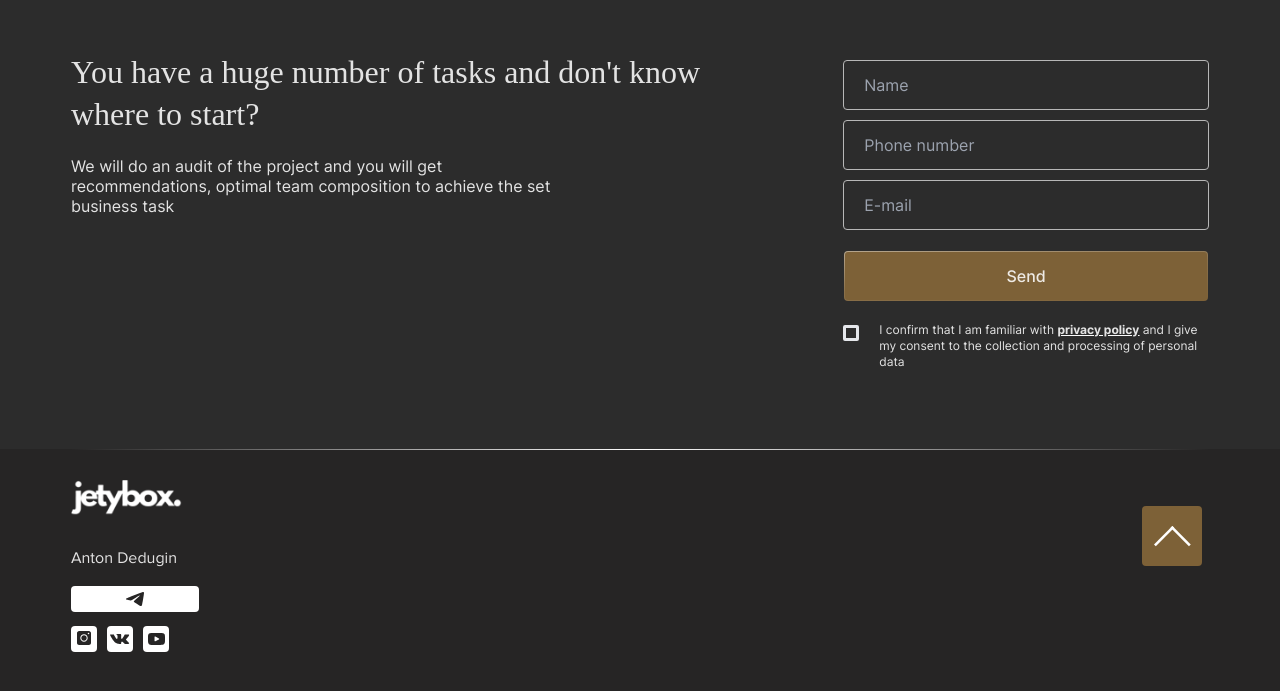
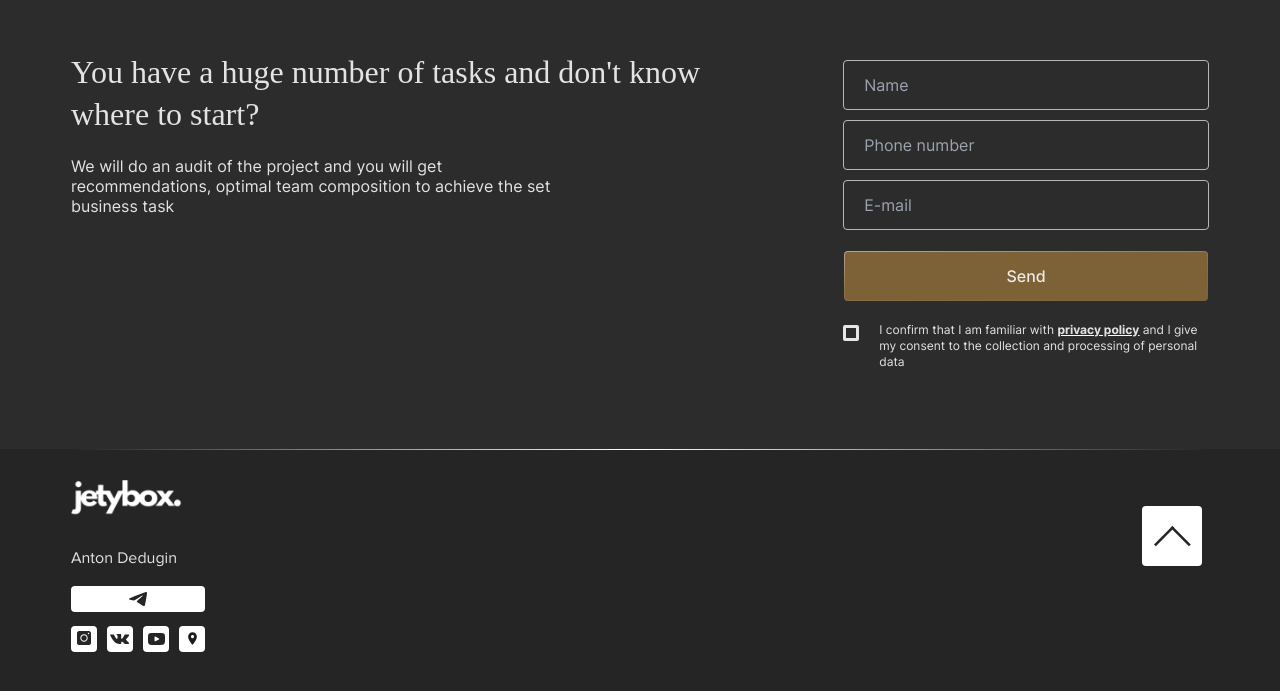
Before and after one commit to artem-liamichev/jetybox-recovery, a React (Vite) app: page / in a window 1280 px wide. Shown: the part 4252-4943 px from the top of the page. Built offline with nearby package versions, Linux system fonts and the light colour scheme; a web font is replaced by a local one.

Commit message:
Update footer social icon styling

```diff
--- a/src/components/Footer.jsx
+++ b/src/components/Footer.jsx
@@ -30,7 +30,7 @@ function Footer() {
         <button
           onClick={handleScrollToTop}
           type="button"
-          className="bg-white  social-button mt-4 h-[26px] flex items-center w-[128px] justify-center rounded rounded-s"
+          className="bg-white social-button mt-4 h-[26px] flex w-[134px] items-center justify-center rounded rounded-s"
         >
           <img src={telegram} alt="Описание изображения" className="" />
         </button>
@@ -49,7 +49,20 @@ function Footer() {
             rel="noopener noreferrer"
             className="bg-white social-button h-[26px] flex w-[26px] items-center justify-center rounded rounded-s"
           >
-            <img src={youtube} alt="Описание изображения" />
+            <img src={youtube} alt="YouTube" />
+          </a>
+          <a
+            href="https://www.google.com/maps/place/jetybox/@59.9389348,30.3738134,17z/data=!3m1!4b1!4m6!3m5!1s0x4696318a6deea029:0xbc2532218e2d99e3!8m2!3d59.9389348!4d30.3763883!16s%2Fg%2F11x0q8w0j8!5m1!1e1"
+            target="_blank"
+            rel="noopener noreferrer"
+            className="bg-white social-button h-[26px] flex w-[26px] items-center justify-center rounded rounded-s"
+          >
+            <svg width="15" height="15" viewBox="0 0 24 24" fill="none" xmlns="http://www.w3.org/2000/svg">
+              <path
+                d="M12 2C8.13 2 5 5.13 5 9c0 5.25 7 13 7 13s7-7.75 7-13c0-3.87-3.13-7-7-7zm0 9.5c-1.38 0-2.5-1.12-2.5-2.5S10.62 6.5 12 6.5s2.5 1.12 2.5 2.5S13.38 11.5 12 11.5z"
+                fill="#1C1C1C"
+              />
+            </svg>
           </a>
         </div>
         <button
@@ -69,7 +82,7 @@ function Footer() {
               width="60"
               height="60"
               rx="4"
-              fill="#7D6137"
+              fill="white"
             />
             <rect
               x="13.8385"
@@ -77,7 +90,7 @@ function Footer() {
               width="2.59999"
               height="25.9999"
               transform="rotate(-135 13.8385 40.2246)"
-              fill="white"
+              fill="#262525"
             />
             <rect
               x="48.7692"
@@ -85,7 +98,7 @@ function Footer() {
               width="2.59999"
               height="25.9999"
               transform="rotate(135 48.7692 38.3848)"
-              fill="white"
+              fill="#262525"
             />
           </svg>
         </button>
--- a/src/index.css
+++ b/src/index.css
@@ -152,11 +152,11 @@ button:hover {
 }
 
 .scroll-button:hover .svg-icon #background-rect {
-  fill: #987642;
+  fill: #f5f5f5;
 }
 
 .scroll-button:active .svg-icon #background-rect {
-  fill: #614c2b;
+  fill: #e6e6e6;
 }
 
 .button-shadow {
```
